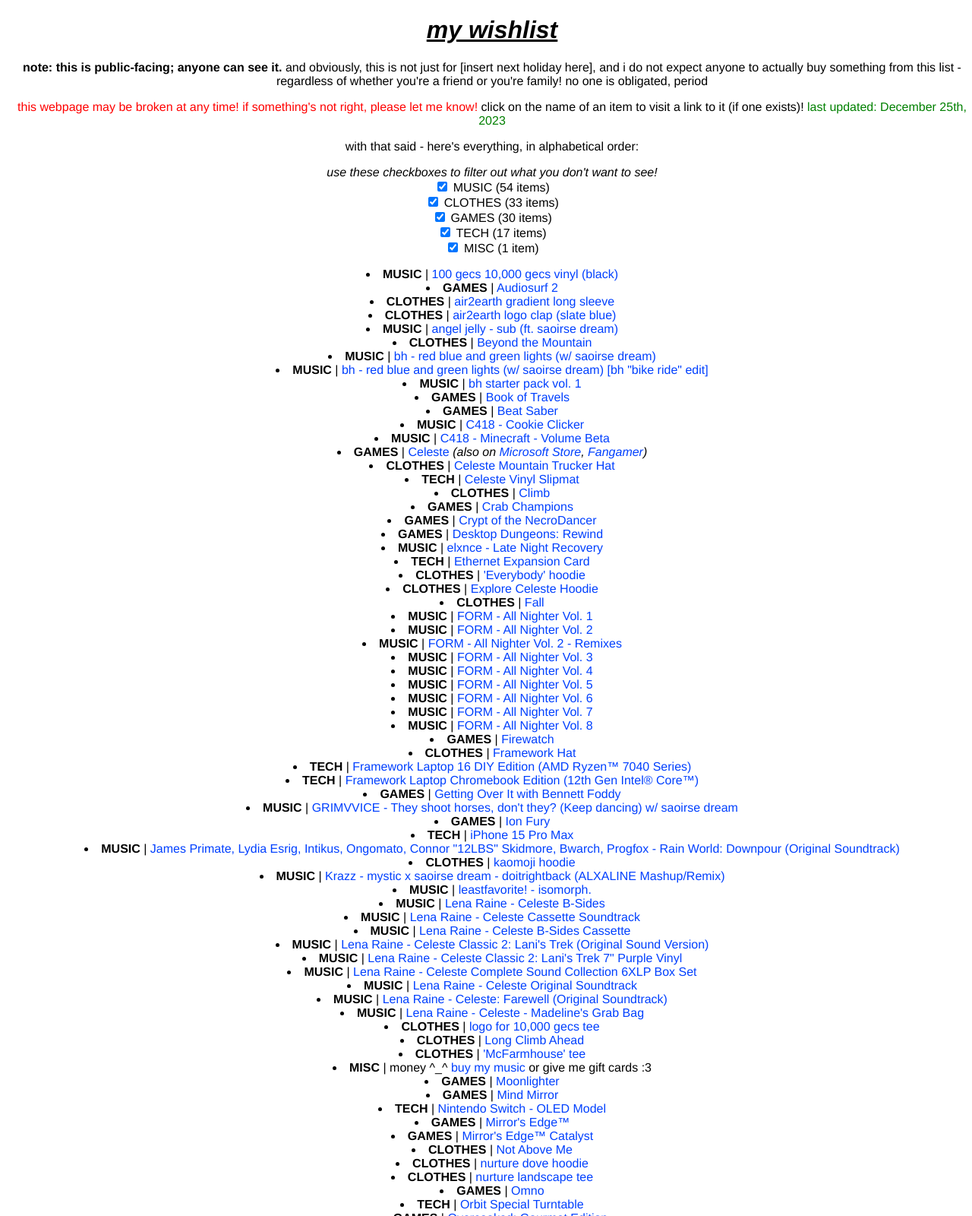
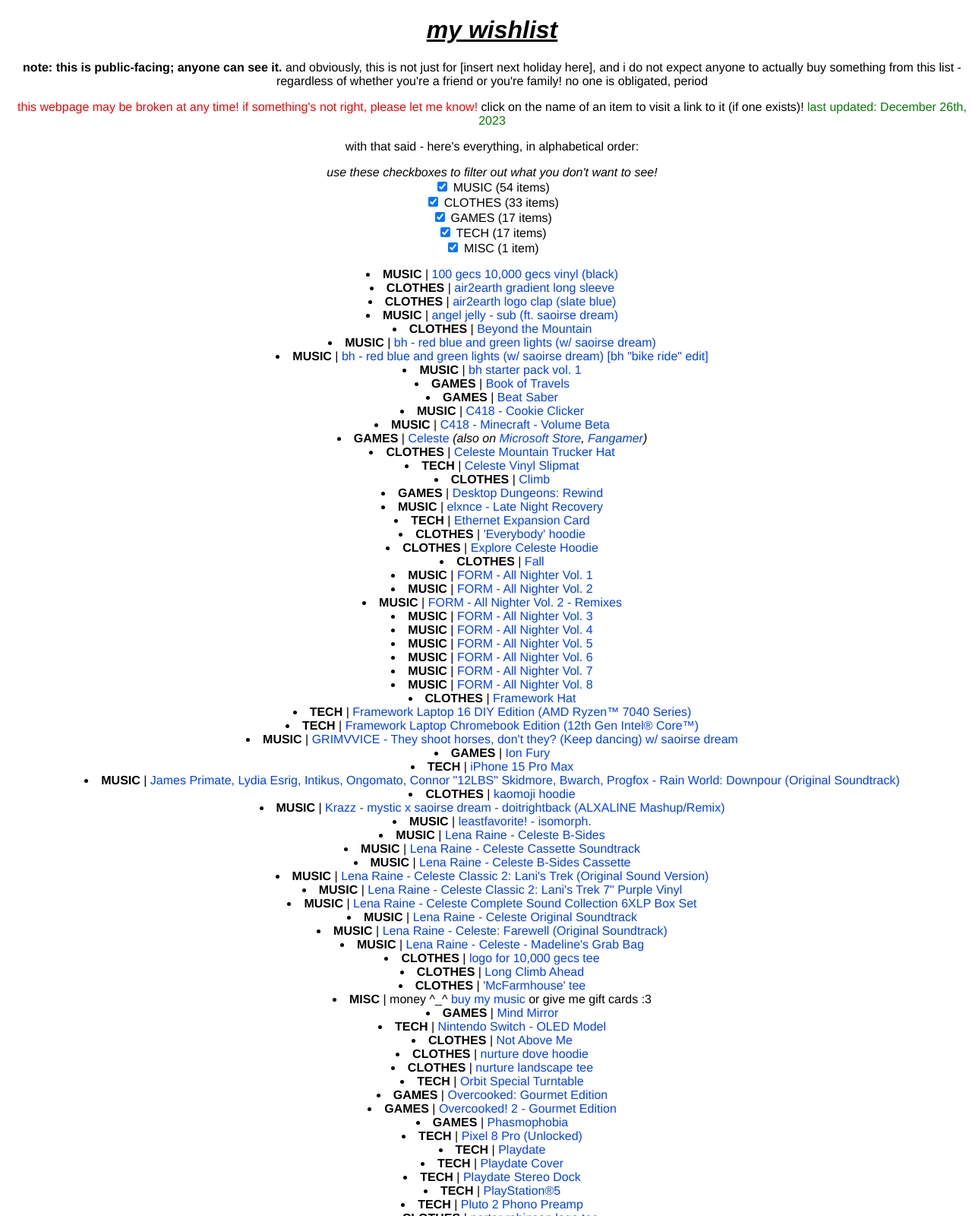
Before and after one commit to jbmagination/wishlist, a plain HTML site: page index.html in a window 1280 px wide. Shown: the top 1600 px of the page at 76% size. Drawn offline with Linux system fonts and the light colour scheme.

Commit message:
twenty-first push
aim for the heavens

```diff
--- a/index.html
+++ b/index.html
@@ -9,7 +9,7 @@
   <body>
     <h1><u><i>my wishlist</i></u></h1>
     <p><b>note: this is public-facing; anyone can see it.</b> and obviously, this is not just for [insert next holiday here], and i do not expect anyone to actually buy something from this list - regardless of whether you're a friend or you're family! no one is obligated, period</p>
-    <p><span style="color:red;">this webpage may be broken at any time! if something's not right, please let me know!</span> click on the name of an item to visit a link to it (if one exists)! <span style="color:green;">last updated: December 25th, 2023</span></p>
+    <p><span style="color:red;">this webpage may be broken at any time! if something's not right, please let me know!</span> click on the name of an item to visit a link to it (if one exists)! <span style="color:green;">last updated: December 26th, 2023</span></p>
     <p>with that said - here's everything, in alphabetical order:</p>
     <div id="filter" style="display:none;">
       <p>
@@ -28,7 +28,6 @@
     </div>
     <ul>
         <li class="music"><b>MUSIC</b> | <a href="https://store.100gecs.com/products/100-gecs-10-000-gecs-vinyl-black">100 gecs 10,000 gecs vinyl (black)</a></li>
-        <li class="games"><b>GAMES</b> | <a href="https://store.steampowered.com/app/235800">Audiosurf 2</a></li>
         <li class="clothes"><b>CLOTHES</b> | <a href="https://store.porterrobinson.com/products/air2earth-gradient-long-sleeve">air2earth gradient long sleeve</a></li>
         <li class="clothes"><b>CLOTHES</b> | <a href="https://store.porterrobinson.com/products/air2earth-surf-cap-slate">air2earth logo clap (slate blue)</a></li>
         <li class="music"><b>MUSIC</b> | <a href="https://angeljelly.bandcamp.com/track/sub-ft-saoirse-dream">angel jelly - sub (ft. saoirse dream)</a></li>
@@ -44,8 +43,6 @@
         <li class="clothes"><b>CLOTHES</b> | <a href="https://www.fangamer.com/products/celeste-mountain-trucker-hat">Celeste Mountain Trucker Hat</a></li>
         <li class="tech"><b>TECH</b> | <a href="https://www.fangamer.com/products/celeste-vinyl-slipmat">Celeste Vinyl Slipmat</a></li>
         <li class="clothes"><b>CLOTHES</b> | <a href="https://www.fangamer.com/products/celeste-mountain-shirt">Climb</a></li>
-        <li class="games"><b>GAMES</b> | <a href="https://store.steampowered.com/app/774801">Crab Champions</a></li>
-        <li class="games"><b>GAMES</b> | <a href="https://store.steampowered.com/app/247080">Crypt of the NecroDancer</a></li>
         <li class="games"><b>GAMES</b> | <a href="https://store.steampowered.com/app/1976950">Desktop Dungeons: Rewind</a></li>
         <li class="music"><b>MUSIC</b> | <a href="https://elxnce.bandcamp.com/track/late-night-recovery">elxnce - Late Night Recovery</a></li>
         <li class="tech"><b>TECH</b> | <a href="https://frame.work/products/ethernet-expansion-card">Ethernet Expansion Card</a></li>
@@ -61,11 +58,9 @@
         <li class="music"><b>MUSIC</b> | <a href="https://artbyform.bandcamp.com/album/all-nighter-vol-6-2">FORM - All Nighter Vol. 6</a></li>
         <li class="music"><b>MUSIC</b> | <a href="https://artbyform.bandcamp.com/album/all-nighter-vol-7">FORM - All Nighter Vol. 7</a></li>
         <li class="music"><b>MUSIC</b> | <a href="https://artbyform.bandcamp.com/album/all-nighter-vol-8-2">FORM - All Nighter Vol. 8</a></li>
-        <li class="games"><b>GAMES</b> | <a href="https://store.steampowered.com/app/383870">Firewatch</a></li>
         <li class="clothes"><b>CLOTHES</b> | <a href="https://frame.work/products/framework-hat">Framework Hat</a></li>
         <li class="tech"><b>TECH</b> | <a href="https://frame.work/laptop-16">Framework Laptop 16 DIY Edition (AMD Ryzen™ 7040 Series)</a></li>
         <li class="tech"><b>TECH</b> | <a href="https://frame.work/products/laptop-chromebook-12-gen-intel">Framework Laptop Chromebook Edition (12th Gen Intel® Core™)</a></li>
-        <li class="games"><b>GAMES</b> | <a href="https://store.steampowered.com/app/240720">Getting Over It with Bennett Foddy</a></li>
         <li class="music"><b>MUSIC</b> | <a href="https://grimvvice.bandcamp.com/track/they-shoot-horses-dont-they-keep-dancing-w-saoirse-dream">GRIMVVICE - They shoot horses, don't they? (Keep dancing) w/ saoirse dream</a></li>
         <li class="games"><b>GAMES</b> | <a href="https://store.steampowered.com/app/562860">Ion Fury</a></li>
         <li class="tech"><b>TECH</b> | <a href="https://www.apple.com/iphone-15-pro">iPhone 15 Pro Max</a></li>
@@ -86,15 +81,11 @@
         <li class="clothes"><b>CLOTHES</b> | <a href="https://theyetee.com/collections/celeste/products/long-climb-ahead">Long Climb Ahead</a></li>
         <li class="clothes"><b>CLOTHES</b> | <a href="https://underscores.plus/mcfarmhouse">'McFarmhouse' tee</a></li>
         <li class="misc"><b>MISC</b> | money ^_^ <a href="https://jbmagination.bandcamp.com">buy my music</a> or give me gift cards :3</li>
-        <li class="games"><b>GAMES</b> | <a href="https://store.steampowered.com/app/606150">Moonlighter</a></li>
         <li class="games"><b>GAMES</b> | <a href="https://store.steampowered.com/app/1330760">Mind Mirror</a></li>
         <li class="tech"><b>TECH</b> | <a href="https://nintendo.com/us/switch/oled-model">Nintendo Switch - OLED Model</a></li>
-        <li class="games"><b>GAMES</b> | <a href="https://store.steampowered.com/app/17410">Mirror's Edge™</a></li>
-        <li class="games"><b>GAMES</b> | <a href="https://store.steampowered.com/app/1233570">Mirror's Edge™ Catalyst</a></li>
         <li class="clothes"><b>CLOTHES</b> | <a href="https://www.fangamer.com/products/celeste-badeline-shirt">Not Above Me</a></li>
         <li class="clothes"><b>CLOTHES</b> | <a href="https://store.porterrobinson.com/products/pigment-smoke-bird-hoodie">nurture dove hoodie</a></li>
         <li class="clothes"><b>CLOTHES</b> | <a href="https://store.porterrobinson.com/products/cement-tree-tee">nurture landscape tee</a></li>
-        <li class="games"><b>GAMES</b> | <a href="https://store.steampowered.com/app/969760">Omno</a></li>
         <li class="tech"><b>TECH</b> | <a href="https://uturnaudio.com/products/orbit-special-turntable">Orbit Special Turntable</a></li>
         <li class="games"><b>GAMES</b> | <a href="https://store.steampowered.com/bundle/1788">Overcooked: Gourmet Edition</a></li>
         <li class="games"><b>GAMES</b> | <a href="https://store.steampowered.com/bundle/13608">Overcooked! 2 - Gourmet Edition</a></li>
@@ -118,7 +109,6 @@
         <li class="music"><b>MUSIC</b> | <a href="https://saoirsedream.bandcamp.com/track/down-in-flames">saoirse dream - down in flames</a></li>
         <li class="music"><b>MUSIC</b> | <a href="https://cuubed.bandcamp.com/track/focus-cuubed-remix">saoirse dream - Focus (Cuubed Remix)</a></li>
         <li class="music"><b>MUSIC</b> | <a href="https://mntlalxaline.band camp.com/track/saoirse-dream-just-like-you-remix">saoirse dream - just like you (ALXALINE Remix)</a></li>
-        <li class="games"><b>GAMES</b> | <a href="https://store.steampowered.com/app/301970">Screencheat</a></li>
         <li class="clothes"><b>CLOTHES</b> | <a href="https://store.porterrobinson.com/products/scribble-dad-hat">scribble hat</a></li>
         <li class="clothes"><b>CLOTHES</b> | <a href="https://store.porterrobinson.com/products/scribble-tee">scribble tee</a></li>
         <li class="clothes"><b>CLOTHES</b> | <a href="https://store.porterrobinson.com/products/second-sky-festival%E2%84%A2-official-potaro-jersey">second sky festival™ official potaro jersey</a></li>
@@ -130,8 +120,6 @@
         <li class="games"><b>GAMES</b> | <a href="https://store.steampowered.com/app/1237320">Sonic Frontiers</a></li>
         <li class="tech"><b>TECH</b> | <a href="https://steamdeck.com/dock">Steam Deck Dock</a></li>
         <li class="tech"><b>TECH</b> | <a href="https://steamdeck.com/oled">Steam Deck OLED</a></li>
-        <li class="games"><b>GAMES</b> | <a href="https://store.steampowered.com/app/40800">Super Meat Boy</a></li>
-        <li class="games"><b>GAMES</b> | <a href="https://store.steampowered.com/app/1089980">The Henry Stickmin Collection</a></li>
         <li class="clothes"><b>CLOTHES</b> | <a href="https://theyetee.com/collections/celeste/products/through">Through</a></li>
         <li class="music"><b>MUSIC</b> | <a href="https://tobyfox.bandcamp.com/album/deltarune-chapter-1-ost">Toby Fox - DELTARUNE Chapter 1 OST</a></li>
         <li class="music"><b>MUSIC</b> | <a href="https://tobyfox.bandcamp.com/album/deltarune-chapter-2-ost">Toby Fox - DELTARUNE Chapter 2 OST</a></li>
@@ -148,7 +136,6 @@
         <li class="music"><b>MUSIC</b> | <a href="https://underscores.bandcamp.com/album/skin-purifying-treatment">underscores - skin purifying treatment</a></li>
         <li class="music"><b>MUSIC</b> | <a href="https://underscores.plus/Wsk-LP">underscores 'Wallsocket' vinyl</a> <i>(also on <a href="https://urbanoutfitters.com/shop/underscores-wallsocket-limited-2xlp">Urban Outfitters</a>)</i></li>
         <li class="music"><b>MUSIC</b> | <a href="https://underscores.bandcamp.com/album/we-never-got-strawberry-cake">underscores - we never got strawberry cake</a></li>
-        <li class="games"><b>GAMES</b> | <a href="https://store.steampowered.com/app/837470">Untitled Goose Game</a></li>
         <li class="games"><b>GAMES</b> | <a href="https://store.steampowered.com/app/306460">Unturned - Permanent Gold Upgrade</a></li>
         <li class="tech"><b>TECH</b> | <a href="https://valvesoftware.com/index">Valve Index®</a></li>
         <li class="clothes"><b>CLOTHES</b> | <a href="https://www.fangamer.com/products/celeste-pullover-hoodie">Vintage Mountain Pullover Hoodie</a></li>
```
